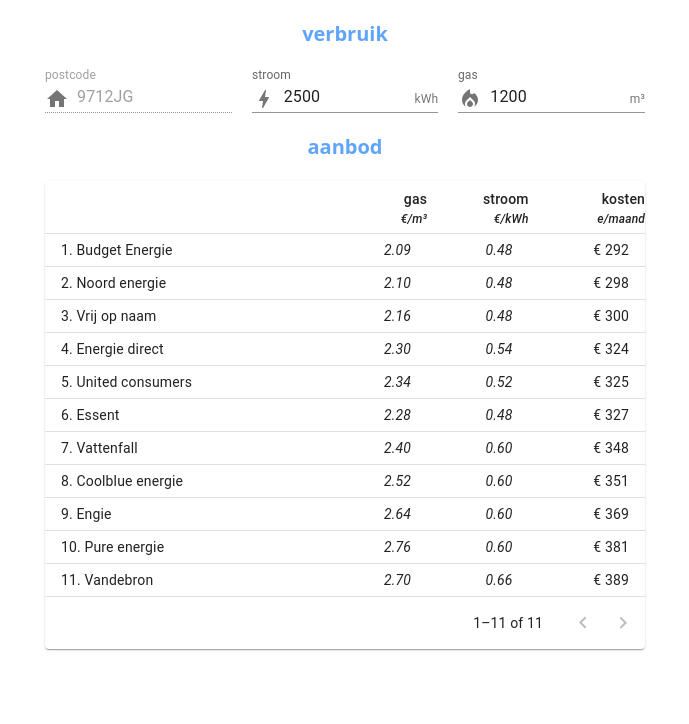
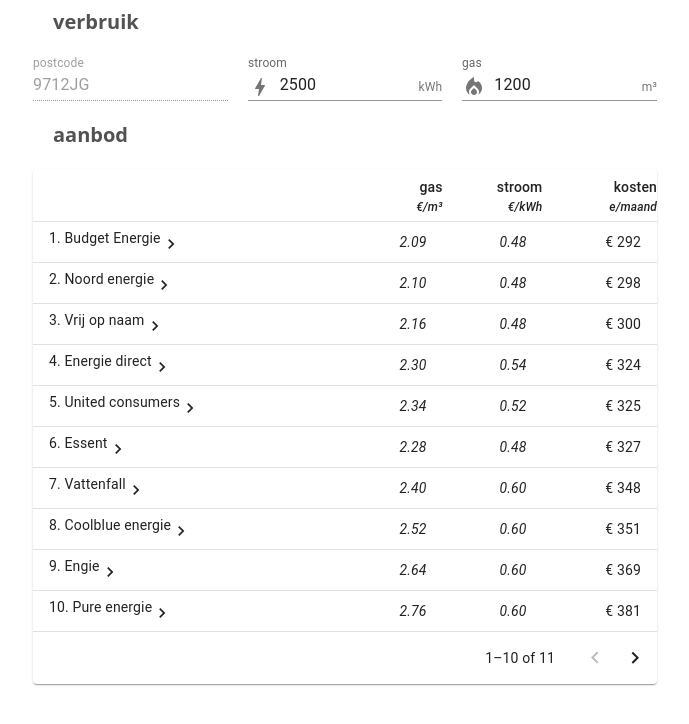
Before and after one commit to sjaquemate/energyprices-react, a React (Create React App) app: page / in a window 1280 px wide. Shown: the top 724 px of the page, without its empty margins (295-984 px from the left). Built offline with nearby package versions, Linux system fonts and the light colour scheme.

Commit message:
new build

```diff
--- a/src/App.tsx
+++ b/src/App.tsx
@@ -16,17 +16,20 @@
 import Stack from '@mui/material/Stack';
 import Slider from '@mui/material/Slider';
 import prices from './data/prices.json'
+import ChevronRightIcon from '@mui/icons-material/ChevronRight';
 
 interface Column {
   id: 'naam' | 'elek' | 'gas' | 'maand' | 'energieLabel';
   label: string | JSX.Element;
   minWidth?: number;
   align?: 'right';
-  format?: (value: number) => string | JSX.Element;
+  format?: (value: number | string) => string | JSX.Element;
 }
 
 const columns: readonly Column[] = [
-  { id: 'naam', label: '', minWidth: 0 },
+  { id: 'naam', label: '', minWidth: 0,
+  format: (value: number | string) => (<div className="flex flex-row justify-left"> <div>{value}</div> <div className="text-xl transition hover:translate-x-1"><ChevronRightIcon fontSize="inherit"/></div></div>)
+},
   {
     id: 'gas',
     label: <div className="flex flex-col">
@@ -35,7 +38,7 @@
       </div>,
     minWidth: 0,
     align: 'right',
-    format: (value: number) => (<div className="italic"> {value.toFixed(2)} </div>),
+    format: (value: number | string) => (<div className="italic"> {typeof value === "number" ? value.toFixed(2) : value} </div>),
   },
   {
     id: 'elek',
@@ -45,7 +48,7 @@
     </div>,
     minWidth: 0,
     align: 'right',
-    format: (value: number) => (<div className="italic"> {value.toFixed(2)} </div>),
+    format: (value: number | string) => (<div className="italic"> {typeof value === "number" ? value.toFixed(2) : value} </div>),
   },
   {
     id: 'maand',
@@ -54,7 +57,7 @@
     <div className="text-xs italic">e/maand</div>
     </div>,
     minWidth: 0, align: 'right',
-    format: (value: number) => `€ ${value.toFixed(0)}`
+    format: (value: number | string) => `€ ${typeof value === "number" ? value.toFixed(0) : value}`
   },
   // {
   //   id: 'energieLabel', label: 'duurzaam', minWidth: 0, align: 'right',
@@ -156,7 +159,7 @@
                       const value = row[column.id];
                       return (
                         <TableCell key={column.id} align={column.align}>
-                          {column.format && typeof value === 'number'
+                          {column.format && (value !== null)
                             ? column.format(value)
                             : value}
                         </TableCell>
@@ -192,10 +195,10 @@
   )).sort((a, b) => a.maand - b.maand).map((data, index) => ({ ...data, naam: `${index + 1}. ${data.naam}` }))
 
   return (
-    <div className="w-full md:w-1/2 h-screen flex flex-col p-5 mx-auto">
+    <div className="w-full md:w-1/2 h-screen flex flex-col p-2 mx-auto">
 
       <div className="">
-        <div className="text-xl font-bold text-center lowercase text-blue-400">verbruik  </div>
+        <div className="text-xl font-bold text-left lowercase ml-5 text-neutral-600">verbruik  </div>
         <div className="gap-5 mt-5 grid grid-cols-3 w-full">
 
           <TextField
@@ -204,13 +207,13 @@
             size="small"
             disabled
             value="9712JG"
-            InputProps={{
-              startAdornment: (
-                <InputAdornment position="start">
-                  <HomeIcon />
-                </InputAdornment>
-              ),
-            }}
+            // InputProps={{
+            //   startAdornment: (
+            //     <InputAdornment position="start">
+            //       <HomeIcon />
+            //     </InputAdornment>
+            //   ),
+            // }}
 
           />
           <TextField
@@ -259,7 +262,7 @@
           />
         </div>
       </div>
-      <div className="text-xl font-bold text-center lowercase text-blue-400 mt-5"> aanbod </div>
+      <div className="text-xl font-bold text-left ml-5 lowercase text-neutral-600 mt-5"> aanbod </div>
 
       <div className="mt-5">
         <StickyHeadTable rows={rows} />
```
Also changed, not shown: 11 other files (tests, documents, lock files or other folders).
